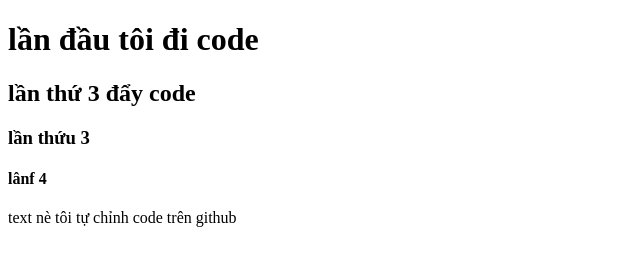
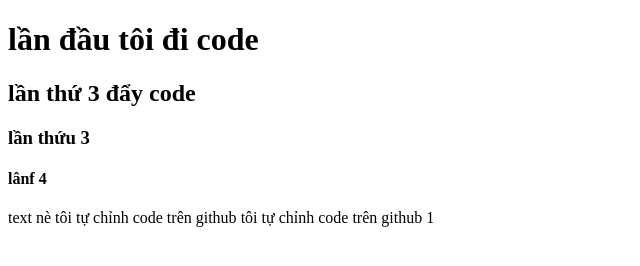
Before and after one commit to TuyenAlice/BC69_DemoGit, a plain HTML site: page index.html in a window 1280 px wide. Shown: the whole page, without its empty margins (0-640 px from the left). Drawn offline with Linux system fonts and the light colour scheme.

Commit message:
pull lần 2

```diff
--- a/index.html
+++ b/index.html
@@ -12,5 +12,6 @@
     <h4>lânf 4</h4>
     <span>text nè</span>
     <span> tôi tự chỉnh code trên github</span>
+     <span> tôi tự chỉnh code trên github 1</span>
   </body>
 </html>
```
